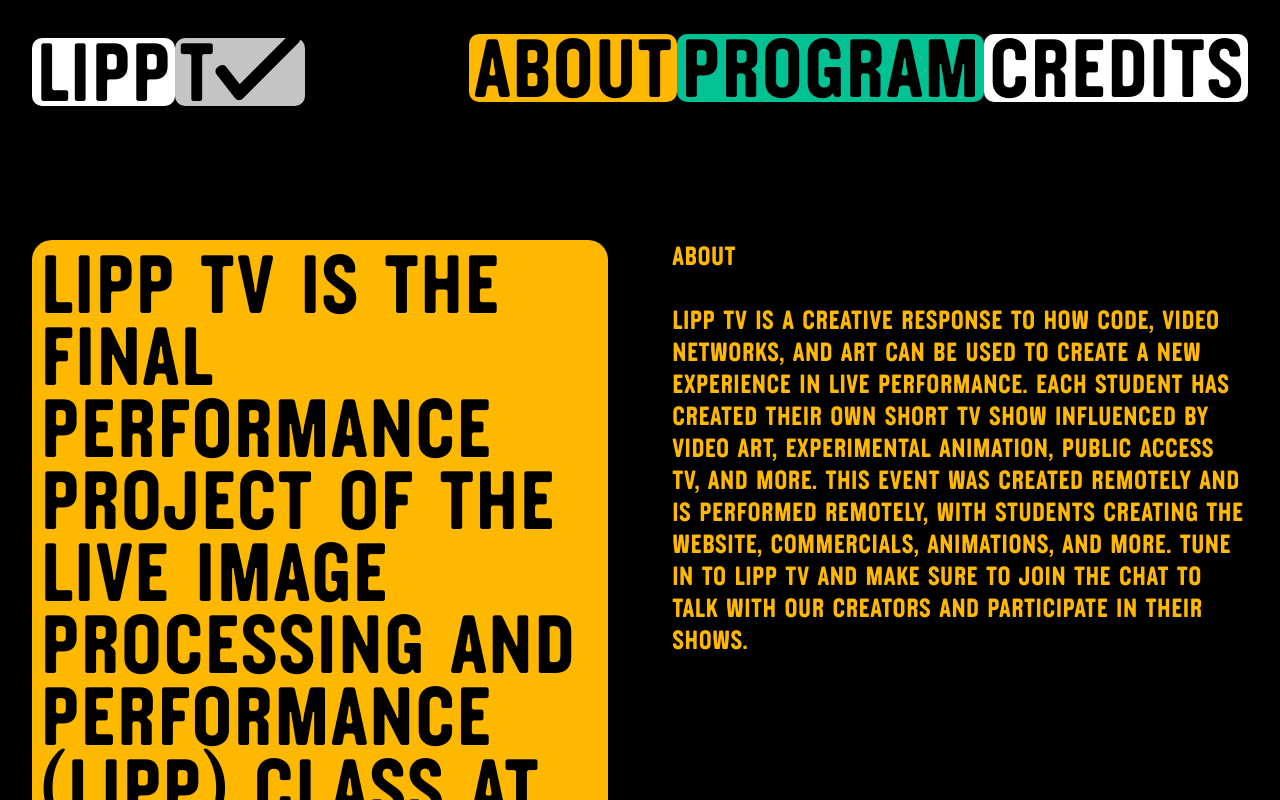
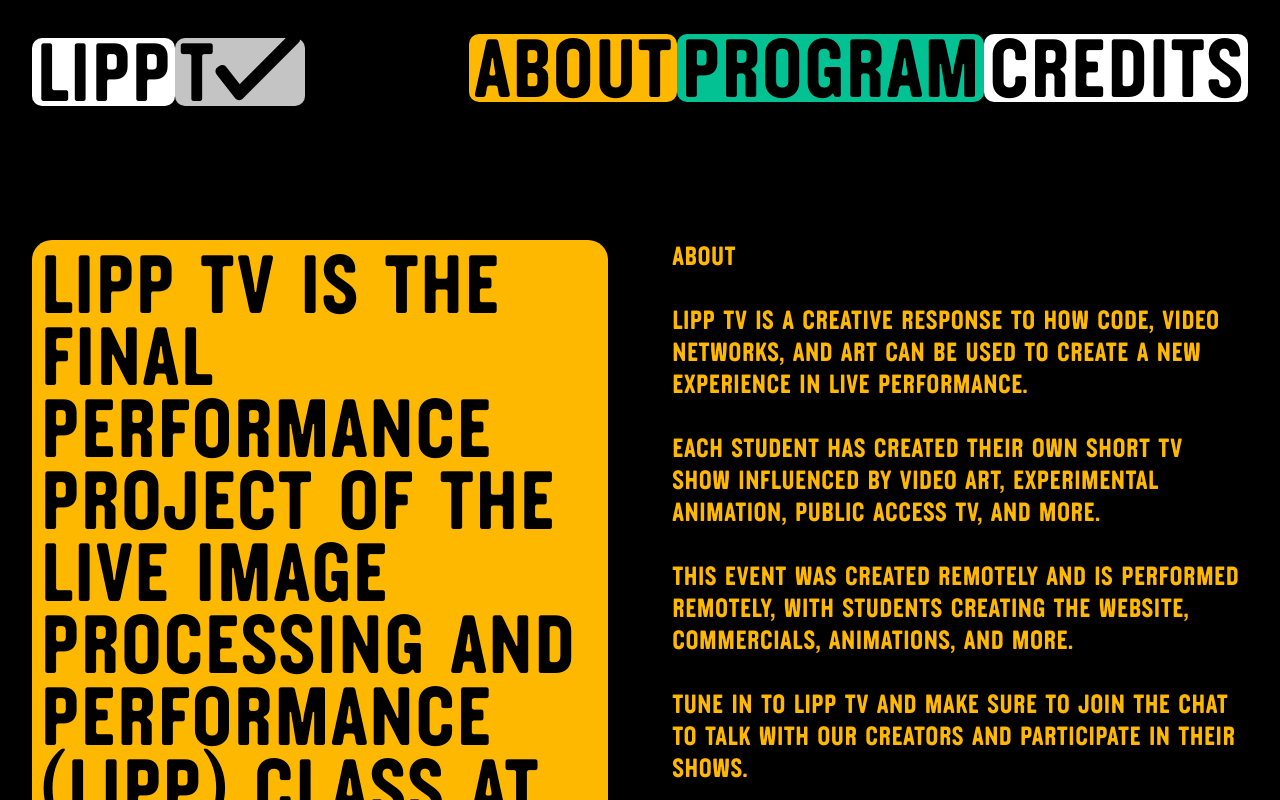
Before and after one commit to jeeyoonhyun/lipptv-2021, a React (Create React App) app: page / in a window 1280 px wide. Built offline with nearby package versions, Linux system fonts and the light colour scheme.

Commit message:
small fixes

```diff
--- a/src/About.js
+++ b/src/About.js
@@ -8,10 +8,10 @@ function About() {
             </div>
             <div className='section-inner-half'>
                 <div className='title text-small bodytext-about about-heading'>ABOUT</div>
-                <div className='text-small bodytext-about'>LIPP TV IS A CREATIVE RESPONSE TO HOW CODE, VIDEO NETWORKS, AND ART CAN BE USED TO CREATE A NEW EXPERIENCE IN LIVE PERFORMANCE. EACH STUDENT HAS CREATED THEIR OWN SHORT TV SHOW INFLUENCED BY VIDEO ART, EXPERIMENTAL ANIMATION, PUBLIC ACCESS TV, AND MORE.
-                THIS EVENT WAS CREATED REMOTELY AND IS PERFORMED REMOTELY, WITH STUDENTS CREATING THE WEBSITE, COMMERCIALS, ANIMATIONS, AND MORE.
-                TUNE IN TO LIPP TV AND MAKE SURE TO JOIN THE CHAT TO TALK WITH OUR CREATORS AND PARTICIPATE IN THEIR SHOWS.
-                </div>
+                <div className='text-small bodytext-about'>LIPP TV IS A CREATIVE RESPONSE TO HOW CODE, VIDEO NETWORKS, AND ART CAN BE USED TO CREATE A NEW EXPERIENCE IN LIVE PERFORMANCE.</div>
+                <div className='text-small bodytext-about'><br></br>EACH STUDENT HAS CREATED THEIR OWN SHORT TV SHOW INFLUENCED BY VIDEO ART, EXPERIMENTAL ANIMATION, PUBLIC ACCESS TV, AND MORE.</div>
+                <div className='text-small bodytext-about'><br></br>THIS EVENT WAS CREATED REMOTELY AND IS PERFORMED REMOTELY, WITH STUDENTS CREATING THE WEBSITE, COMMERCIALS, ANIMATIONS, AND MORE.</div>
+                <div className='text-small bodytext-about'><br></br>TUNE IN TO LIPP TV AND MAKE SURE TO JOIN THE CHAT TO TALK WITH OUR CREATORS AND PARTICIPATE IN THEIR SHOWS.</div>
             </div>
         </div>
     );
--- a/src/App.css
+++ b/src/App.css
@@ -223,6 +223,14 @@
   .nav-bar {
     height: 20vh;
   }
+
+  .program-title {
+    margin-bottom: 1em;
+  }
+
+  .program-title.text-small {
+    margin-top: 0;
+  }
 }
 
 @media (max-width: 768px) {
```
